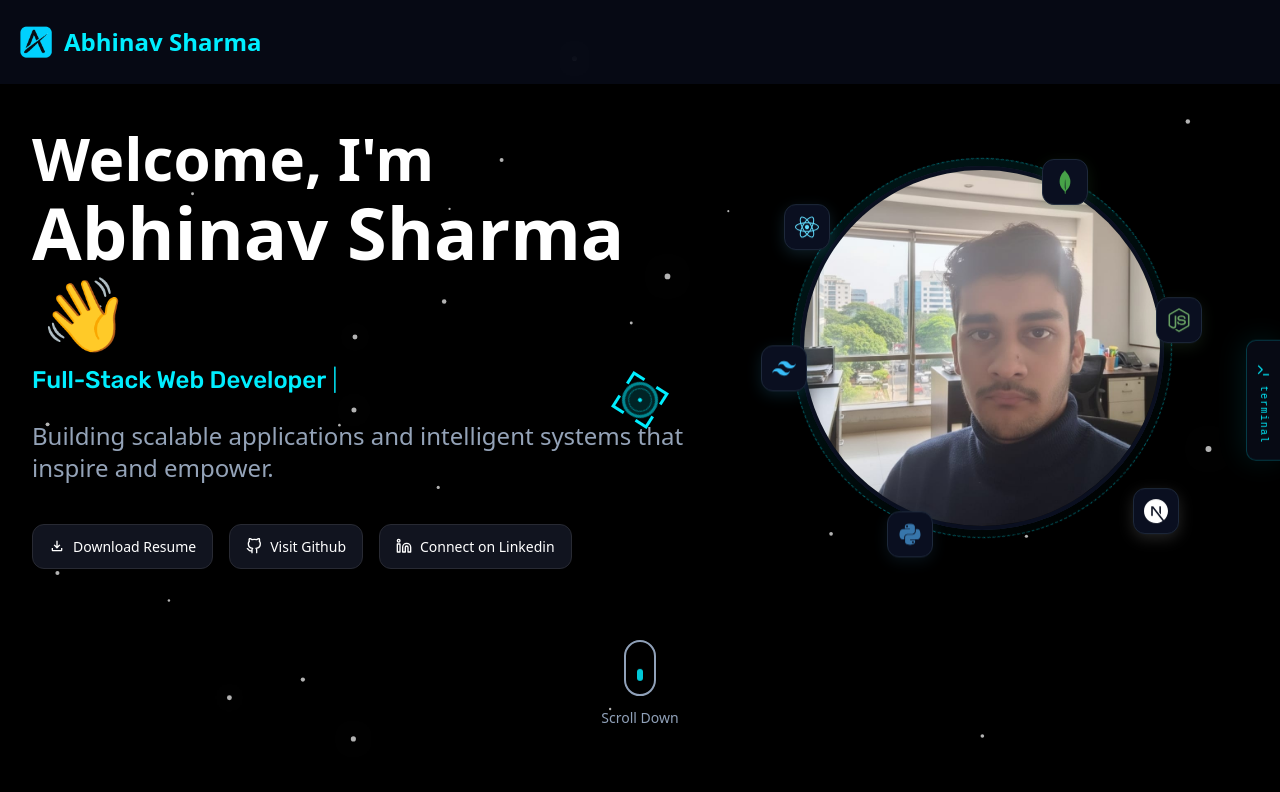
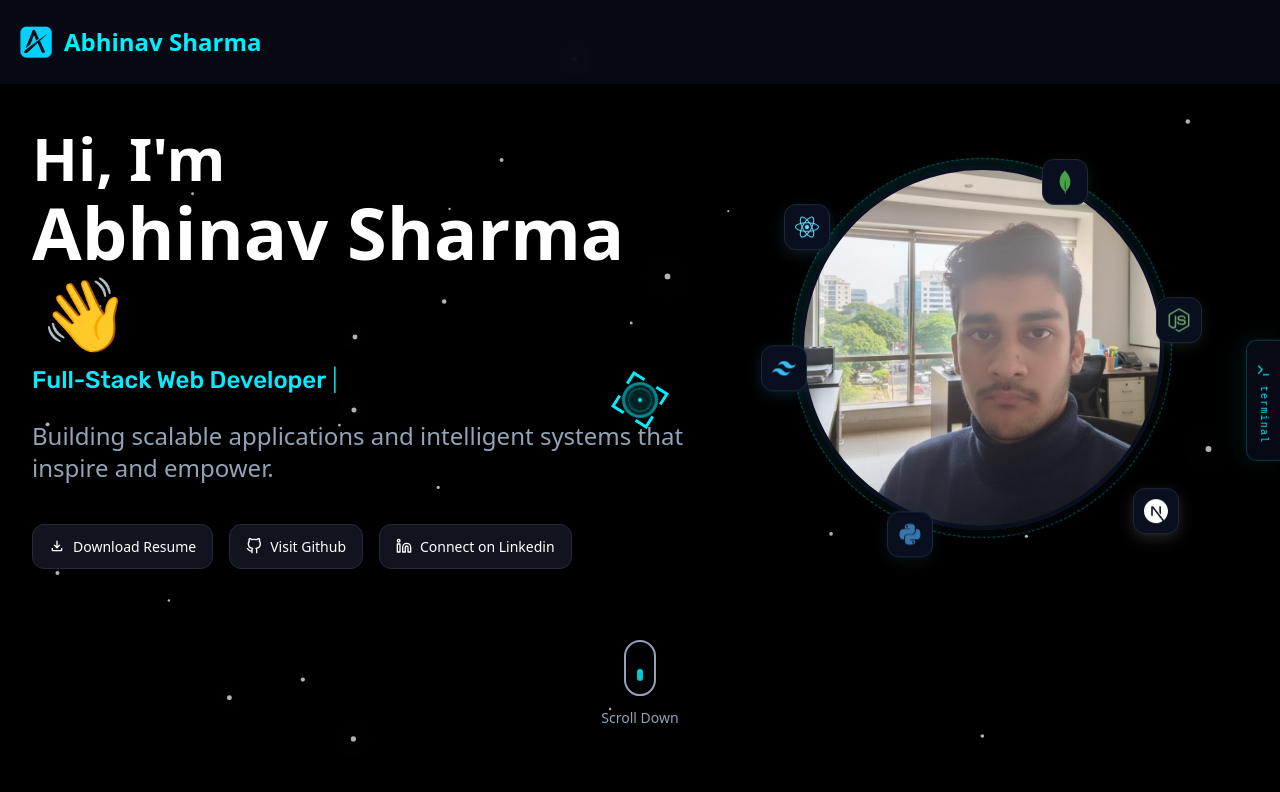
Before and after one commit to Abhinavsharma005/Portfolio, a React (Vite) app: page / in a window 1280 px wide. Shown: the top 792 px of the page. Built offline with nearby package versions, Linux system fonts and the light colour scheme.

Commit message:
improved

```diff
--- a/src/App.tsx
+++ b/src/App.tsx
@@ -153,7 +153,7 @@ const App: React.FC = () => {
 
                   {/* Left Column - Content */}
                   <div className="lg:w-[55%] flex flex-col items-center lg:items-start text-center lg:text-left mt-8 lg:mt-0">
-                    <h1 className="text-3xl sm:text-5xl md:text-6xl font-bold mb-2 animate-pop-up-1">Welcome, I'm</h1>
+                    <h1 className="text-3xl sm:text-5xl md:text-6xl font-bold mb-2 animate-pop-up-1">Hi, I'm</h1>
                     <h1 className='text-4xl sm:text-6xl md:text-7xl font-bold mb-6 animate-pop-up-2'>Abhinav Sharma
                       <span className='inline-block float-custom ml-2'>👋</span>
                     </h1>
```
